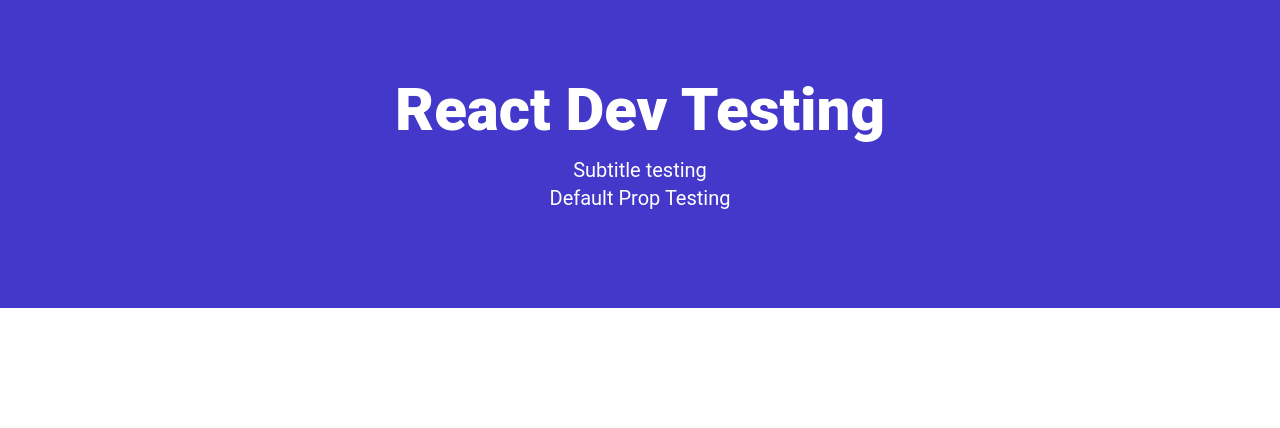
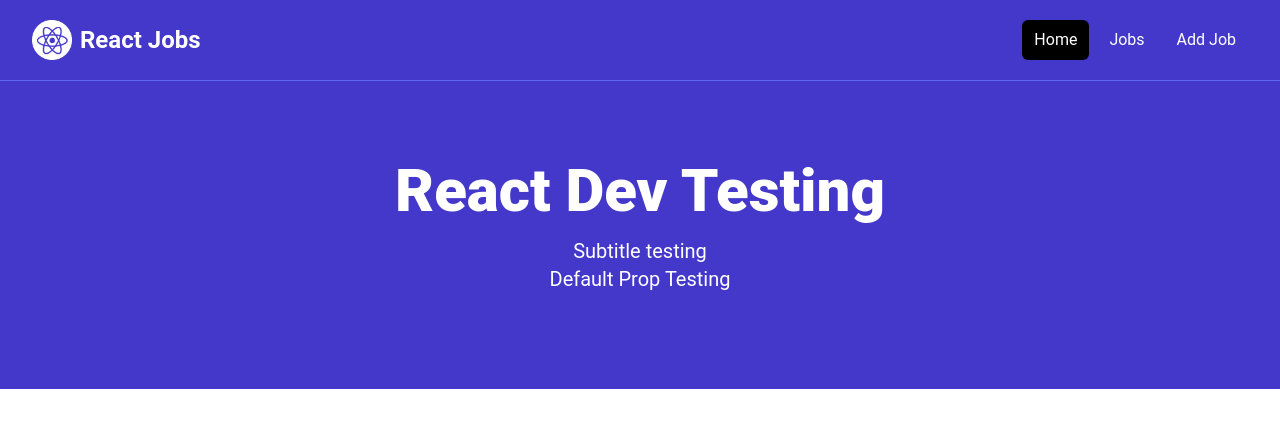
Before and after one commit to durgeshkk/react-crash-course-practical, a React (Vite) app in the folder react-crash-course-2024/: page / in a window 1280 px wide. Shown: the top 428 px of the page. Built offline with nearby package versions, Linux system fonts and the light colour scheme.

Commit message:
Add: Basic Layout for HomePage and Layout with Navbar

```diff
--- a/react-crash-course-2024/src/App.jsx
+++ b/react-crash-course-2024/src/App.jsx
@@ -1,12 +1,17 @@
 // import React from 'react'
 import { Route, createBrowserRouter, createRoutesFromElements, RouterProvider } from "react-router-dom";
 import HomePage from "./pages/HomePage";
+import MainLayout from './layouts/MainLayout';
 
 // create our router
 // Route -> Route Component, we can actually pass path within route but for now, it's only for home page, so we can add index and then an element representing the route.
 const router = createBrowserRouter(
   // createRoutesFromElements(<Route index element={<h1>"My Routing App"</h1>} />)
-  createRoutesFromElements(<Route index element={<HomePage />} />)
+  createRoutesFromElements(
+    <Route path="/" element={<MainLayout />}>
+      <Route index element={<HomePage />} />
+    </Route>
+  )
 );
 
 // Provider is the one providing the router...
--- /dev/null
+++ b/react-crash-course-2024/src/layouts/MainLayout.jsx
@@ -0,0 +1,13 @@
+import { Outlet } from "react-router-dom";
+import Navbar from "../components/Navbar"
+
+const MainLayout = () => {
+  return (
+    <>
+        <Navbar />
+        <Outlet />
+    </>
+  )
+}
+
+export default MainLayout
--- a/react-crash-course-2024/src/pages/HomePage.jsx
+++ b/react-crash-course-2024/src/pages/HomePage.jsx
@@ -1,4 +1,3 @@
-// import Navbar from "./components/Navbar"
 // import HomeCards from './components/HomeCards';
 // import JobListings from "./components/JobListings";
 // import ViewAllJobs from "./components/ViewAllJobs";
```
